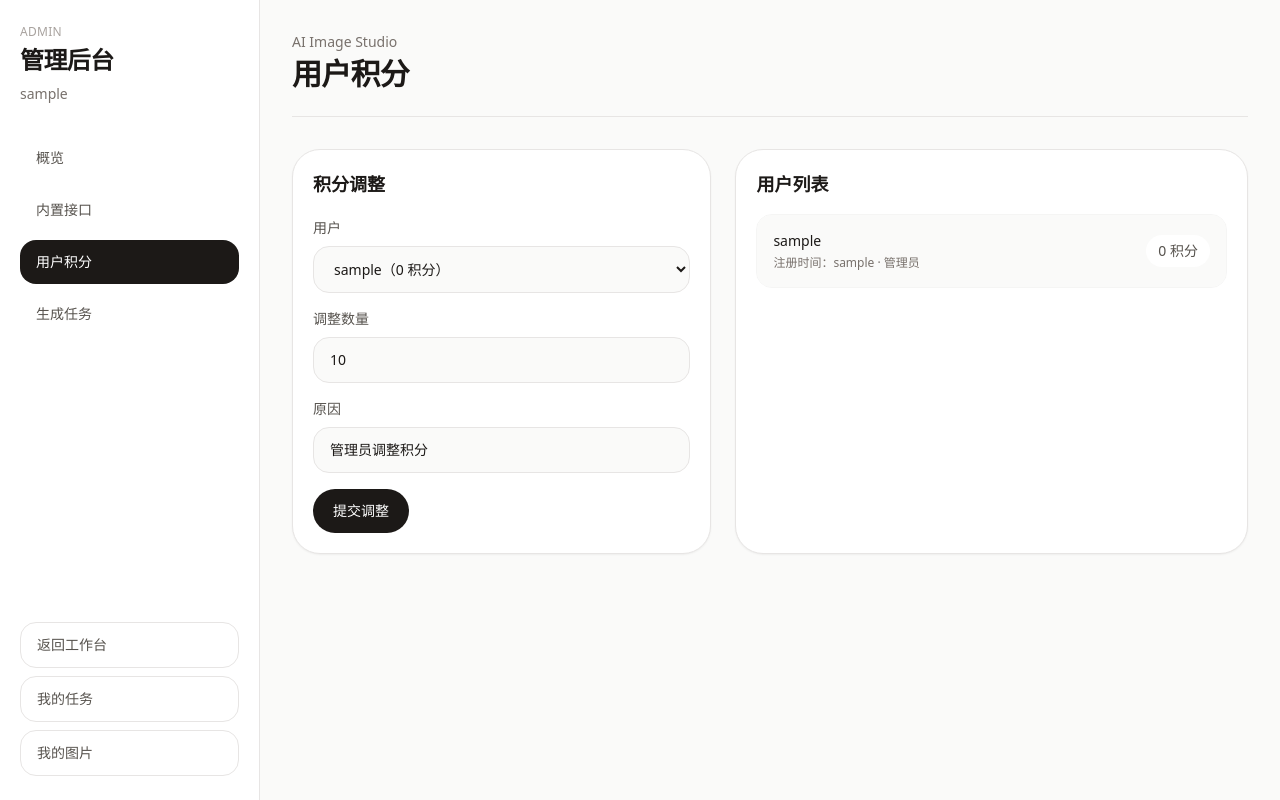
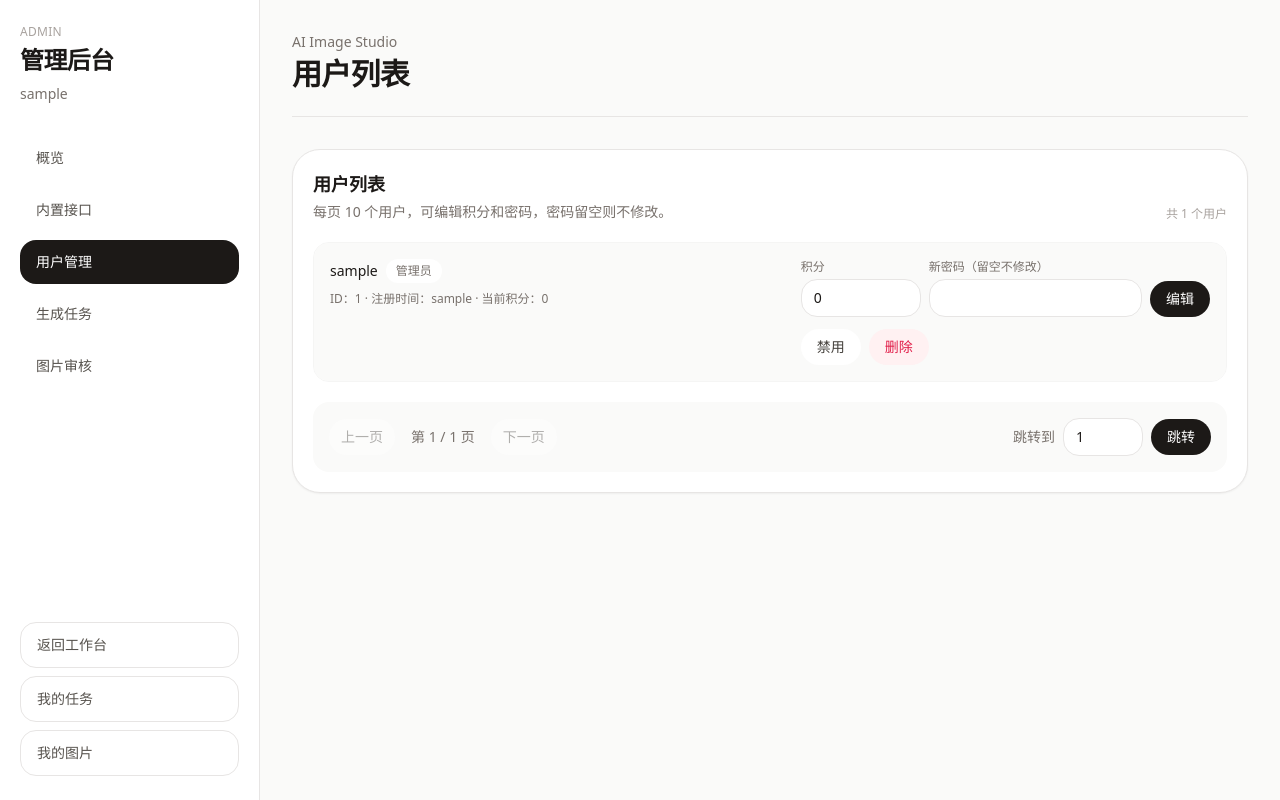
Before and after one commit to 298582245/gptToImage, a Flask app: page /admin/users in a window 1280 px wide. Run offline with Flask 3, Linux system fonts and the light colour scheme; the visitor is signed in with stand-in values (Sample User, id 1); data comes from the database, SQL or seed files in the repository; some libraries are stand-ins or nearby versions.

Commit message:
修复bug

```diff
--- a/app.py
+++ b/app.py
@@ -142,6 +142,7 @@ def init_database() -> None:
                 password_hash TEXT NOT NULL,
                 credits INTEGER NOT NULL DEFAULT 0,
                 is_admin INTEGER NOT NULL DEFAULT 0,
+                is_disabled INTEGER NOT NULL DEFAULT 0,
                 created_at TEXT NOT NULL
             );
 
@@ -251,6 +252,7 @@ def init_database() -> None:
                 ON credit_ledger (user_id, created_at DESC, id DESC);
             """
         )
+        ensure_column(db, "users", "is_disabled", "INTEGER NOT NULL DEFAULT 0")
         ensure_column(db, "images", "job_id", "INTEGER")
         ensure_column(db, "images", "access_token", "TEXT")
         db.execute("CREATE INDEX IF NOT EXISTS idx_images_access_token ON images (access_token)")
@@ -336,7 +338,7 @@ def now_text() -> str:
 
 def get_user_by_id(user_id: int) -> dict | None:
     row = get_db().execute(
-        "SELECT id, username, credits, is_admin, created_at FROM users WHERE id = ?",
+        "SELECT id, username, credits, is_admin, is_disabled, created_at FROM users WHERE id = ?",
         (user_id,),
     ).fetchone()
     return dict(row) if row else None
@@ -344,7 +346,7 @@ def get_user_by_id(user_id: int) -> dict | None:
 
 def get_user_with_password(username: str) -> sqlite3.Row | None:
     return get_db().execute(
-        "SELECT id, username, password_hash, credits, is_admin, created_at FROM users WHERE username = ?",
+        "SELECT id, username, password_hash, credits, is_admin, is_disabled, created_at FROM users WHERE username = ?",
         (username,),
     ).fetchone()
 
@@ -414,7 +416,11 @@ def load_current_user() -> None:
     g.current_user = None
     user_id = session.get("user_id")
     if user_id is not None:
-        g.current_user = get_user_by_id(int(user_id))
+        user = get_user_by_id(int(user_id))
+        if user and user.get("is_disabled"):
+            session.clear()
+            return
+        g.current_user = user
 
 
 @app.context_processor
@@ -451,6 +457,9 @@ def login():
         password = request.form.get("password", "")
         user = get_user_with_password(username)
         if user and check_password_hash(user["password_hash"], password):
+            if user["is_disabled"]:
+                error = "账号已被禁用，请联系管理员。"
+                return render_template("auth.html", mode="login", error=error)
             session.clear()
             session["user_id"] = user["id"]
             get_csrf_token()
@@ -567,12 +576,41 @@ def admin_stats(db: sqlite3.Connection) -> dict:
     }
 
 
-def load_recent_users(limit: int = 20) -> list[dict]:
-    rows = get_db().execute(
-        "SELECT id, username, credits, is_admin, created_at FROM users ORDER BY id DESC LIMIT ?",
-        (limit,),
+def parse_page_params(default_per_page: int, allowed_per_page: tuple[int, ...]) -> tuple[int, int]:
+    page = max(1, request.args.get("page", default=1, type=int) or 1)
+    per_page = request.args.get("per_page", default=default_per_page, type=int) or default_per_page
+    if per_page not in allowed_per_page:
+        per_page = default_per_page
+    return page, per_page
+
+
+def pagination_meta(total: int, page: int, per_page: int) -> dict:
+    total_pages = max(1, (total + per_page - 1) // per_page)
+    page = min(max(1, page), total_pages)
+    return {
+        "page": page,
+        "per_page": per_page,
+        "total": total,
+        "total_pages": total_pages,
+        "has_prev": page > 1,
+        "has_next": page < total_pages,
+    }
+
+
+def load_users_page(page: int, per_page: int) -> tuple[list[dict], dict]:
+    db = get_db()
+    total = int(db.execute("SELECT COUNT(*) FROM users").fetchone()[0])
+    meta = pagination_meta(total, page, per_page)
+    rows = db.execute(
+        """
+        SELECT id, username, credits, is_admin, is_disabled, created_at
+        FROM users
+        ORDER BY id DESC
+        LIMIT ? OFFSET ?
+        """,
+        (meta["per_page"], (meta["page"] - 1) * meta["per_page"]),
     ).fetchall()
-    return [dict(row) for row in rows]
+    return [dict(row) for row in rows], meta
 
 
 def load_recent_images(limit: int = 20) -> list[dict]:
@@ -634,6 +672,67 @@ def load_admin_jobs(limit: int = 80) -> list[dict]:
     return sorted(jobs, key=lambda item: (item["created_at"], item["id"]), reverse=True)[:limit]
 
 
+def load_admin_jobs_page(page: int, per_page: int) -> tuple[list[dict], dict]:
+    db = get_db()
+    total = int(
+        db.execute(
+            """
+            SELECT
+                (SELECT COUNT(*) FROM generation_jobs) +
+                (SELECT COUNT(*) FROM custom_generation_jobs)
+            """
+        ).fetchone()[0]
+    )
+    meta = pagination_meta(total, page, per_page)
+    rows = db.execute(
+        """
+        SELECT * FROM (
+            SELECT jobs.id AS id, NULL AS access_token, jobs.user_id AS user_id,
+                   jobs.status AS status, jobs.prompt AS prompt,
+                   jobs.effective_prompt AS effective_prompt,
+                   jobs.prompt_polished AS prompt_polished, jobs.model AS model,
+                   jobs.size AS size, jobs.quality AS quality, jobs.background AS background,
+                   jobs.output_format AS output_format, jobs.style AS style, jobs.n AS n,
+                   jobs.cost AS cost, jobs.error_message AS error_message,
+                   jobs.attempts AS attempts, jobs.created_at AS created_at,
+                   jobs.started_at AS started_at, jobs.completed_at AS completed_at,
+                   users.username AS username, COUNT(images.id) AS image_count,
+                   'builtin' AS mode, '内置接口' AS mode_label
+            FROM generation_jobs AS jobs
+            JOIN users ON users.id = jobs.user_id
+            LEFT JOIN images ON images.job_id = jobs.id
+            GROUP BY jobs.id
+            UNION ALL
+            SELECT jobs.id AS id, jobs.access_token AS access_token, jobs.user_id AS user_id,
+                   jobs.status AS status, jobs.prompt AS prompt,
+                   jobs.effective_prompt AS effective_prompt,
+                   jobs.prompt_polished AS prompt_polished, jobs.model AS model,
+                   jobs.size AS size, jobs.quality AS quality, jobs.background AS background,
+                   jobs.output_format AS output_format, jobs.style AS style, jobs.n AS n,
+                   0 AS cost, jobs.error_message AS error_message,
+                   jobs.attempts AS attempts, jobs.created_at AS created_at,
+                   jobs.started_at AS started_at, jobs.completed_at AS completed_at,
+                   COALESCE(users.username, '游客') AS username, COUNT(images.id) AS image_count,
+                   'custom' AS mode, '自定义接口' AS mode_label
+            FROM custom_generation_jobs AS jobs
+            LEFT JOIN users ON users.id = jobs.user_id
+            LEFT JOIN images ON images.access_token = jobs.access_token
+            GROUP BY jobs.id
+        ) AS merged_jobs
+        ORDER BY created_at DESC, id DESC
+        LIMIT ? OFFSET ?
+        """,
+        (meta["per_page"], (meta["page"] - 1) * meta["per_page"]),
+    ).fetchall()
+    jobs = []
+    for row in rows:
+        job = dict(row)
+        job["status_label"] = JOB_STATUS_LABELS.get(job["status"], job["status"])
+        job["prompt_polished"] = bool(job["prompt_polished"])
+        jobs.append(job)
+    return jobs, meta
+
+
 @app.route(route_path("/admin"))
 @admin_required
 def admin_dashboard():
@@ -642,8 +741,8 @@ def admin_dashboard():
         "admin_dashboard.html",
         active_admin_page="dashboard",
         stats=admin_stats(db),
-        recent_images=load_recent_images(limit=12),
-        recent_jobs=load_admin_jobs(limit=12),
+        recent_images=load_recent_images(limit=5),
+        recent_jobs=load_admin_jobs(limit=5),
     )
 
 
@@ -660,21 +759,115 @@ def admin_provider():
 @app.route(route_path("/admin/users"))
 @admin_required
 def admin_users():
+    page, per_page = parse_page_params(10, (10,))
+    users, pagination = load_users_page(page, per_page)
     return render_template(
         "admin_users.html",
         active_admin_page="users",
-        recent_users=load_recent_users(limit=80),
+        users=users,
+        pagination=pagination,
     )
 
 
 @app.route(route_path("/admin/jobs"))
 @admin_required
 def admin_jobs():
+    page, per_page = parse_page_params(5, (5, 10, 20, 50))
+    jobs, pagination = load_admin_jobs_page(page, per_page)
     return render_template(
         "admin_jobs.html",
         active_admin_page="jobs",
-        recent_jobs=load_admin_jobs(limit=120),
+        recent_jobs=jobs,
+        pagination=pagination,
     )
+
+
+@app.route(route_path("/admin/images"))
+@admin_required
+def admin_images():
+    return render_template(
+        "admin_images.html",
+        active_admin_page="images",
+        recent_images=load_recent_images(limit=200),
+    )
+
+
+@app.post(route_path("/admin/users/<int:user_id>/edit"))
+@admin_required
+def admin_user_edit(user_id: int):
+    if not validate_csrf_token():
+        abort(400)
+    credits = request.form.get("credits", type=int)
+    password = request.form.get("password", "")
+    try:
+        if credits is None:
+            raise ValueError("请填写积分。")
+        if credits < 0:
+            raise ValueError("积分不能小于 0。")
+        db = get_db()
+        user = db.execute("SELECT id, credits FROM users WHERE id = ?", (user_id,)).fetchone()
+        if not user:
+            raise ValueError("用户不存在。")
+        if credits != int(user["credits"]):
+            add_credit_ledger(db, user_id, credits - int(user["credits"]), "管理员编辑用户积分")
+        new_password = password.strip()
+        if new_password:
+            if len(new_password) < 8:
+                raise ValueError("新密码至少需要 8 位。")
+            db.execute("UPDATE users SET password_hash = ? WHERE id = ?", (generate_password_hash(new_password), user_id))
+        db.commit()
+        flash("用户信息已更新。")
+    except Exception as exc:  # noqa: BLE001
+        get_db().rollback()
+        flash(f"用户更新失败：{exc}")
+    return redirect(url_for("admin_users", page=request.args.get("page", 1), per_page=request.args.get("per_page", 10)))
+
+
+@app.post(route_path("/admin/users/<int:user_id>/toggle"))
+@admin_required
+def admin_user_toggle(user_id: int):
+    if not validate_csrf_token():
+        abort(400)
+    try:
+        current = g.get("current_user")
+        if current and current["id"] == user_id:
+            raise ValueError("不能禁用当前登录的管理员账号。")
+        db = get_db()
+        user = db.execute("SELECT id, is_disabled FROM users WHERE id = ?", (user_id,)).fetchone()
+        if not user:
+            raise ValueError("用户不存在。")
+        new_value = 0 if user["is_disabled"] else 1
+        db.execute("UPDATE users SET is_disabled = ? WHERE id = ?", (new_value, user_id))
+        db.commit()
+        flash("用户状态已更新。")
+    except Exception as exc:  # noqa: BLE001
+        get_db().rollback()
+        flash(f"用户状态更新失败：{exc}")
+    return redirect(url_for("admin_users", page=request.args.get("page", 1), per_page=request.args.get("per_page", 10)))
+
+
+@app.post(route_path("/admin/users/<int:user_id>/delete"))
+@admin_required
+def admin_user_delete(user_id: int):
+    if not validate_csrf_token():
+        abort(400)
+    try:
+        current = g.get("current_user")
+        if current and current["id"] == user_id:
+            raise ValueError("不能删除当前登录的管理员账号。")
+        db = get_db()
+        user = db.execute("SELECT id FROM users WHERE id = ?", (user_id,)).fetchone()
+        if not user:
+            raise ValueError("用户不存在。")
+        db.execute("UPDATE images SET user_id = NULL WHERE user_id = ?", (user_id,))
+        db.execute("UPDATE custom_generation_jobs SET user_id = NULL WHERE user_id = ?", (user_id,))
+        db.execute("DELETE FROM users WHERE id = ?", (user_id,))
+        db.commit()
+        flash("用户已删除。")
+    except Exception as exc:  # noqa: BLE001
+        get_db().rollback()
+        flash(f"用户删除失败：{exc}")
+    return redirect(url_for("admin_users", page=request.args.get("page", 1), per_page=request.args.get("per_page", 10)))
 
 
 @app.post(route_path("/admin/provider"))
@@ -688,24 +881,6 @@ def admin_provider_update():
     except Exception as exc:  # noqa: BLE001
         flash(f"保存失败：{exc}")
     return redirect(url_for("admin_provider"))
-
-
-@app.post(route_path("/admin/credits"))
-@admin_required
-def admin_credits_update():
-    if not validate_csrf_token():
-        abort(400)
-    user_id = request.form.get("user_id", type=int)
-    amount = request.form.get("amount", type=int)
-    reason = request.form.get("reason", "管理员调整积分").strip()
-    try:
-        if user_id is None or amount is None:
-            raise ValueError("请选择用户并填写积分数量。")
-        admin_adjust_credits(user_id, amount, reason)
-        flash("积分已调整。")
-    except Exception as exc:  # noqa: BLE001
-        flash(f"积分调整失败：{exc}")
-    return redirect(url_for("admin_users"))
 
 
 @app.post(route_path("/admin/jobs/<int:job_id>/cancel"))
@@ -1055,12 +1230,6 @@ def add_credit_ledger(db: sqlite3.Connection, user_id: int, amount: int, reason:
         (user_id, job_id, amount, balance_after, reason, now_text()),
     )
     return balance_after
-
-
-def admin_adjust_credits(user_id: int, amount: int, reason: str) -> None:
-    db = get_db()
-    add_credit_ledger(db, user_id, amount, reason or "管理员调整积分")
-    db.commit()
 
 
 def user_active_jobs_count(db: sqlite3.Connection, user_id: int) -> int:
--- a/templates/admin_layout.html
+++ b/templates/admin_layout.html
@@ -18,8 +18,9 @@
           {% set nav_items = [
             ('dashboard', '概览', 'admin_dashboard'),
             ('provider', '内置接口', 'admin_provider'),
-            ('users', '用户积分', 'admin_users'),
-            ('jobs', '生成任务', 'admin_jobs')
+            ('users', '用户管理', 'admin_users'),
+            ('jobs', '生成任务', 'admin_jobs'),
+            ('images', '图片审核', 'admin_images')
           ] %}
           <nav class="mt-8 grid gap-2 text-sm">
             {% for key, label, endpoint in nav_items %}
@@ -35,7 +36,7 @@
       </aside>
 
       <main class="px-4 py-8 sm:px-6 lg:px-8">
-        <div class="mx-auto max-w-7xl">
+        <div class="w-full">
           <header class="border-b border-stone-200 pb-6">
             <p class="text-sm text-stone-500">AI Image Studio</p>
             <h2 class="mt-1 text-3xl font-semibold tracking-tight">{% block heading %}管理员后台{% endblock %}</h2>
--- a/templates/admin_users.html
+++ b/templates/admin_users.html
@@ -1,49 +1,72 @@
 {% extends "admin_layout.html" %}
 
-{% block title %}用户积分{% endblock %}
-{% block heading %}用户积分{% endblock %}
+{% block title %}用户列表{% endblock %}
+{% block heading %}用户列表{% endblock %}
 
 {% block content %}
-<section class="mt-8 grid gap-6 lg:grid-cols-[minmax(0,0.9fr)_minmax(0,1.1fr)]">
-  <div class="rounded-[28px] border border-stone-200 bg-white p-5 shadow-sm">
-    <h3 class="text-lg font-semibold">积分调整</h3>
-    <form method="post" action="{{ url_for('admin_credits_update') }}" class="mt-5 space-y-4">
+<section class="mt-8 rounded-[28px] border border-stone-200 bg-white p-5 shadow-sm">
+  <div class="flex flex-col gap-2 sm:flex-row sm:items-end sm:justify-between">
+    <div>
+      <h3 class="text-lg font-semibold">用户列表</h3>
+      <p class="mt-1 text-sm text-stone-500">每页 10 个用户，可编辑积分和密码，密码留空则不修改。</p>
+    </div>
+    <span class="text-xs text-stone-400">共 {{ pagination.total }} 个用户</span>
+  </div>
+
+  <div class="mt-5 overflow-hidden rounded-2xl border border-stone-100">
+    {% for user in users %}
+    <div class="grid gap-4 border-b border-stone-100 bg-stone-50 p-4 last:border-b-0 xl:grid-cols-[minmax(0,1fr)_minmax(360px,0.9fr)] xl:items-start">
+      <div class="min-w-0">
+        <div class="flex flex-wrap items-center gap-2">
+          <p class="truncate text-sm font-medium">{{ user.username }}</p>
+          {% if user.is_admin %}<span class="rounded-full bg-white px-2.5 py-1 text-xs text-stone-500">管理员</span>{% endif %}
+          {% if user.is_disabled %}<span class="rounded-full bg-rose-50 px-2.5 py-1 text-xs text-rose-600">已禁用</span>{% endif %}
+        </div>
+        <p class="mt-2 text-xs text-stone-500">ID：{{ user.id }} · 注册时间：{{ user.created_at }} · 当前积分：{{ user.credits }}</p>
+      </div>
+
+      <div class="grid gap-3">
+        <form method="post" action="{{ url_for('admin_user_edit', user_id=user.id, page=pagination.page, per_page=pagination.per_page) }}" class="grid gap-2 sm:grid-cols-[120px_minmax(0,1fr)_auto] sm:items-end">
           <input type="hidden" name="_csrf_token" value="{{ csrf_token() }}">
           <label class="block">
-        <span class="mb-2 block text-sm font-medium text-stone-600">用户</span>
-        <select name="user_id" class="w-full rounded-2xl border border-stone-200 bg-stone-50 px-4 py-3 text-sm outline-none focus:border-stone-400">
-          {% for user in recent_users %}
-          <option value="{{ user.id }}">{{ user.username }}（{{ user.credits }} 积分）</option>
-          {% endfor %}
-        </select>
+            <span class="mb-1 block text-xs text-stone-500">积分</span>
+            <input type="number" name="credits" value="{{ user.credits }}" class="w-full rounded-2xl border border-stone-200 bg-white px-3 py-2 text-sm outline-none focus:border-stone-400">
           </label>
           <label class="block">
-        <span class="mb-2 block text-sm font-medium text-stone-600">调整数量</span>
-        <input type="number" name="amount" value="10" class="w-full rounded-2xl border border-stone-200 bg-stone-50 px-4 py-3 text-sm outline-none focus:border-stone-400">
+            <span class="mb-1 block text-xs text-stone-500">新密码（留空不修改）</span>
+            <input type="password" name="password" class="w-full rounded-2xl border border-stone-200 bg-white px-3 py-2 text-sm outline-none focus:border-stone-400">
           </label>
-      <label class="block">
-        <span class="mb-2 block text-sm font-medium text-stone-600">原因</span>
-        <input name="reason" value="管理员调整积分" class="w-full rounded-2xl border border-stone-200 bg-stone-50 px-4 py-3 text-sm outline-none focus:border-stone-400">
-      </label>
-      <button class="rounded-full bg-stone-900 px-5 py-3 text-sm font-medium text-white" type="submit">提交调整</button>
+          <button class="rounded-full bg-stone-900 px-4 py-2 text-sm font-medium text-white" type="submit">编辑</button>
+        </form>
+        <div class="flex flex-wrap gap-2">
+          <form method="post" action="{{ url_for('admin_user_toggle', user_id=user.id, page=pagination.page, per_page=pagination.per_page) }}">
+            <input type="hidden" name="_csrf_token" value="{{ csrf_token() }}">
+            <button class="rounded-full bg-white px-4 py-2 text-sm text-stone-700" type="submit">{% if user.is_disabled %}启用{% else %}禁用{% endif %}</button>
+          </form>
+          <form method="post" action="{{ url_for('admin_user_delete', user_id=user.id, page=pagination.page, per_page=pagination.per_page) }}" onsubmit="return confirm('确定删除这个用户吗？相关积分流水和内置任务也会删除。')">
+            <input type="hidden" name="_csrf_token" value="{{ csrf_token() }}">
+            <button class="rounded-full bg-rose-50 px-4 py-2 text-sm text-rose-600" type="submit">删除</button>
           </form>
         </div>
-
-  <div class="rounded-[28px] border border-stone-200 bg-white p-5 shadow-sm">
-    <h3 class="text-lg font-semibold">用户列表</h3>
-    <div class="mt-4 overflow-hidden rounded-2xl border border-stone-100">
-      {% for user in recent_users %}
-      <div class="grid gap-2 border-b border-stone-100 bg-stone-50 p-4 last:border-b-0 sm:grid-cols-[minmax(0,1fr)_auto] sm:items-center">
-        <div class="min-w-0">
-          <p class="truncate text-sm font-medium">{{ user.username }}</p>
-          <p class="mt-1 text-xs text-stone-500">注册时间：{{ user.created_at }}{% if user.is_admin %} · 管理员{% endif %}</p>
       </div>
-        <span class="rounded-full bg-white px-3 py-1.5 text-sm text-stone-600">{{ user.credits }} 积分</span>
     </div>
     {% else %}
-      <p class="p-6 text-sm text-stone-500">暂无用户。</p>
+    <p class="p-8 text-center text-sm text-stone-500">暂无用户。</p>
     {% endfor %}
   </div>
+
+  <div class="mt-5 flex flex-col gap-3 rounded-2xl bg-stone-50 p-4 sm:flex-row sm:items-center sm:justify-between">
+    <div class="flex flex-wrap items-center gap-2 text-sm">
+      <a class="rounded-full bg-white px-3 py-2 text-stone-700 {% if not pagination.has_prev %}pointer-events-none opacity-40{% endif %}" href="{{ url_for('admin_users', page=pagination.page - 1, per_page=pagination.per_page) }}">上一页</a>
+      <span class="px-2 text-stone-500">第 {{ pagination.page }} / {{ pagination.total_pages }} 页</span>
+      <a class="rounded-full bg-white px-3 py-2 text-stone-700 {% if not pagination.has_next %}pointer-events-none opacity-40{% endif %}" href="{{ url_for('admin_users', page=pagination.page + 1, per_page=pagination.per_page) }}">下一页</a>
+    </div>
+    <form method="get" action="{{ url_for('admin_users') }}" class="flex items-center gap-2 text-sm">
+      <input type="hidden" name="per_page" value="{{ pagination.per_page }}">
+      <span class="text-stone-500">跳转到</span>
+      <input type="number" min="1" max="{{ pagination.total_pages }}" name="page" value="{{ pagination.page }}" class="w-20 rounded-2xl border border-stone-200 bg-white px-3 py-2 outline-none focus:border-stone-400">
+      <button class="rounded-full bg-stone-900 px-4 py-2 text-white" type="submit">跳转</button>
+    </form>
   </div>
 </section>
 {% endblock %}
```
Also changed, not shown: templates/admin.html (deleted, +0 -150 lines), templates/admin_dashboard.html (+11 -5 lines), templates/admin_images.html (added, +41 -0 lines), templates/admin_jobs.html (+36 -1 lines), .claude/operations-log.md. Lines whose indentation alone changed are shown as unchanged.
